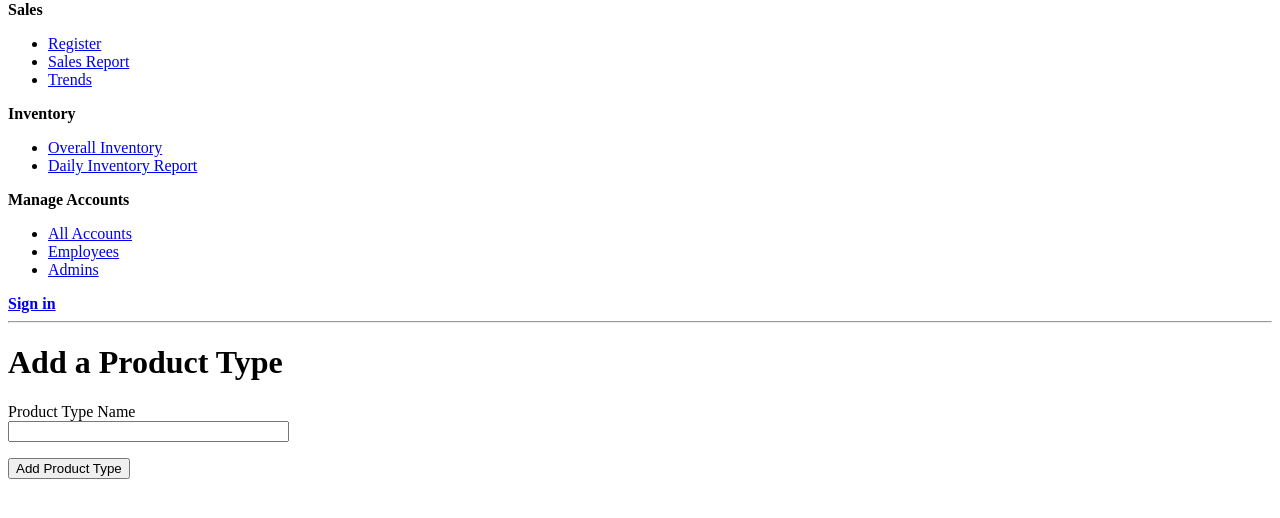
After one commit to FaisalTamanoJr/MS-InventorySystem, a Flask app: template app/templates/inventory_add_a_product_type.html in a window 1280 px wide. The commit adds this page. Shown: the part 25-543 px from the top of the page. Run offline with Flask 3, Linux system fonts and the light colour scheme; the template is opened without the code that fills it: values that come from a table or form of the project are taken from there, others are empty.

Commit message:
Added an add product and product type feature

```diff
--- a/app/forms.py
+++ b/app/forms.py
@@ -2,10 +2,10 @@
 
 import sqlalchemy as sa
 from flask_wtf import FlaskForm
-from wtforms import StringField, PasswordField, SubmitField, DateField, SelectField
+from wtforms import StringField, PasswordField, SubmitField, DateField, SelectField, DecimalField, IntegerField
 from wtforms.validators import DataRequired, Optional, Email, Length, ValidationError
 from app import db
-from app.models import Role, User, Login
+from app.models import Role, User, Login, ProductType
 
 
 class LoginForm(FlaskForm):
@@ -33,7 +33,7 @@ class AccountCreationForm(FlaskForm):
                        choices=lambda: db.session.scalars(sa.select(Role.name)).all())
     username = StringField('Username', validators=[DataRequired()])
     password = PasswordField('Password', validators=[DataRequired()])
-    submit = SubmitField('Sign Up')
+    submit = SubmitField('Create Account')
 
     def validate_username(self, username):
         user_username = db.session.scalar(sa.select(Login).where(Login.username == username.data))
@@ -51,3 +51,17 @@ class AccountCreationForm(FlaskForm):
             User.email == email.data))
         if user_email is not None:
             raise ValidationError('Please use a different email address.')
+
+
+class AddProductForm(FlaskForm):
+    name = StringField('Product Name', validators=[DataRequired()])
+    type = SelectField('Product Type', validators=[DataRequired()],
+                       choices=lambda: db.session.scalars(sa.select(ProductType.name)).all())
+    price = DecimalField('Price', validators=[DataRequired()])
+    stock = IntegerField('Stock', validators=[DataRequired()])
+    submit = SubmitField('Add Product')
+
+
+class AddProductTypeForm(FlaskForm):
+    name = StringField('Product Type Name', validators=[DataRequired()])
+    submit = SubmitField('Add Product Type')
--- a/app/models.py
+++ b/app/models.py
@@ -150,6 +150,10 @@ class Stock(db.Model):
     def __repr__(self):
         return '<Stock {}>'.format(self.id)
 
+    def edit_quantity(self, quantity):
+        self.quantity = quantity
+        self.last_updated = lambda: datetime.now(timezone.utc)
+
 
 class Order(db.Model):
     id: so.Mapped[int] = so.mapped_column(primary_key=True)
--- a/app/routes.py
+++ b/app/routes.py
@@ -2,11 +2,11 @@
 
 from flask import render_template, flash, redirect, url_for, request
 from app import app  # Import the app variable from the app package.
-from app.forms import LoginForm, AdminRegistrationForm, AccountCreationForm
+from app.forms import LoginForm, AdminRegistrationForm, AccountCreationForm, AddProductForm, AddProductTypeForm
 from flask_login import current_user, login_user, logout_user, login_required
 import sqlalchemy as sa
 from app import db
-from app.models import User, Login, Role
+from app.models import User, Login, Role, ProductType, Product, Stock
 from urllib.parse import urlsplit
 
 
@@ -61,7 +61,7 @@ def logout():
 
 
 # Sales
-@app.route('/sales/register')
+@app.route('/sales/register', methods=['GET', 'POST'])
 @login_required
 def sales_register():
     return render_template('sales_register.html', title='Sales Register')
@@ -84,6 +84,53 @@ def sales_trends():
 @login_required
 def inventory():
     return render_template('inventory.html', title='Overall Inventory')
+
+
+@app.route('/inventory/add-a-product', methods=['GET', 'POST'])
+@login_required
+def add_a_product():
+    # Ensure the one creating an account is an admin, else redirect them to index
+    if current_user.role.name != 'admin':
+        return redirect(url_for('inventory'))
+
+    form = AddProductForm()
+
+    # If browser receives a POST request
+    if form.validate_on_submit():
+        # Add the product given the input provided and if it is valid.
+        product_type = db.session.scalar(sa.select(ProductType).where(ProductType.name == form.type.data))
+        product = Product(name=form.name.data, price=form.price.data, product_type=product_type, user=current_user)
+        stock = Stock(quantity=form.stock.data, product=product)
+        db.session.add(product)
+        db.session.add(stock)
+        db.session.commit()
+        flash('Product has been Added')
+
+        return redirect(url_for('inventory'))
+
+    return render_template('inventory_add_a_product.html', title='Add a Product', form=form)
+
+
+@app.route('/inventory/add-a-product-type', methods=['GET', 'POST'])
+@login_required
+def add_a_product_type():
+    # Ensure the one creating an account is an admin, else redirect them to index
+    if current_user.role.name != 'admin':
+        return redirect(url_for('inventory'))
+
+    form = AddProductTypeForm()
+
+    # If browser receives a POST request
+    if form.validate_on_submit():
+        # Add the product given the input provided and if it is valid.
+        product_type = ProductType(name=form.name.data)
+        db.session.add(product_type)
+        db.session.commit()
+        flash('Product Type has been Added')
+
+        return redirect(url_for('inventory'))
+
+    return render_template('inventory_add_a_product_type.html', title='Add a Product Type', form=form)
 
 
 @app.route('/inventory/daily-report')
--- /dev/null
+++ b/app/templates/inventory_add_a_product_type.html
@@ -0,0 +1,16 @@
+{% extends "base.html" %}
+
+{% block content %}
+<h1>Add a Product Type</h1>
+<form action="" method="post" novalidate>
+    {{ form.hidden_tag() }}
+    <p>
+        {{ form.name.label }}<br>
+        {{ form.name(size=32) }}<br>
+        {% for error in form.name.errors %}
+        <span style="color: red;">[{{ error }}]</span>
+        {% endfor %}
+    </p>
+    <p>{{ form.submit() }}</p>
+</form>
+{% endblock %}
```
Also changed, not shown: app/templates/inventory.html (+6 -1 lines), app/templates/inventory_add_a_product.html (added, +37 -0 lines).
